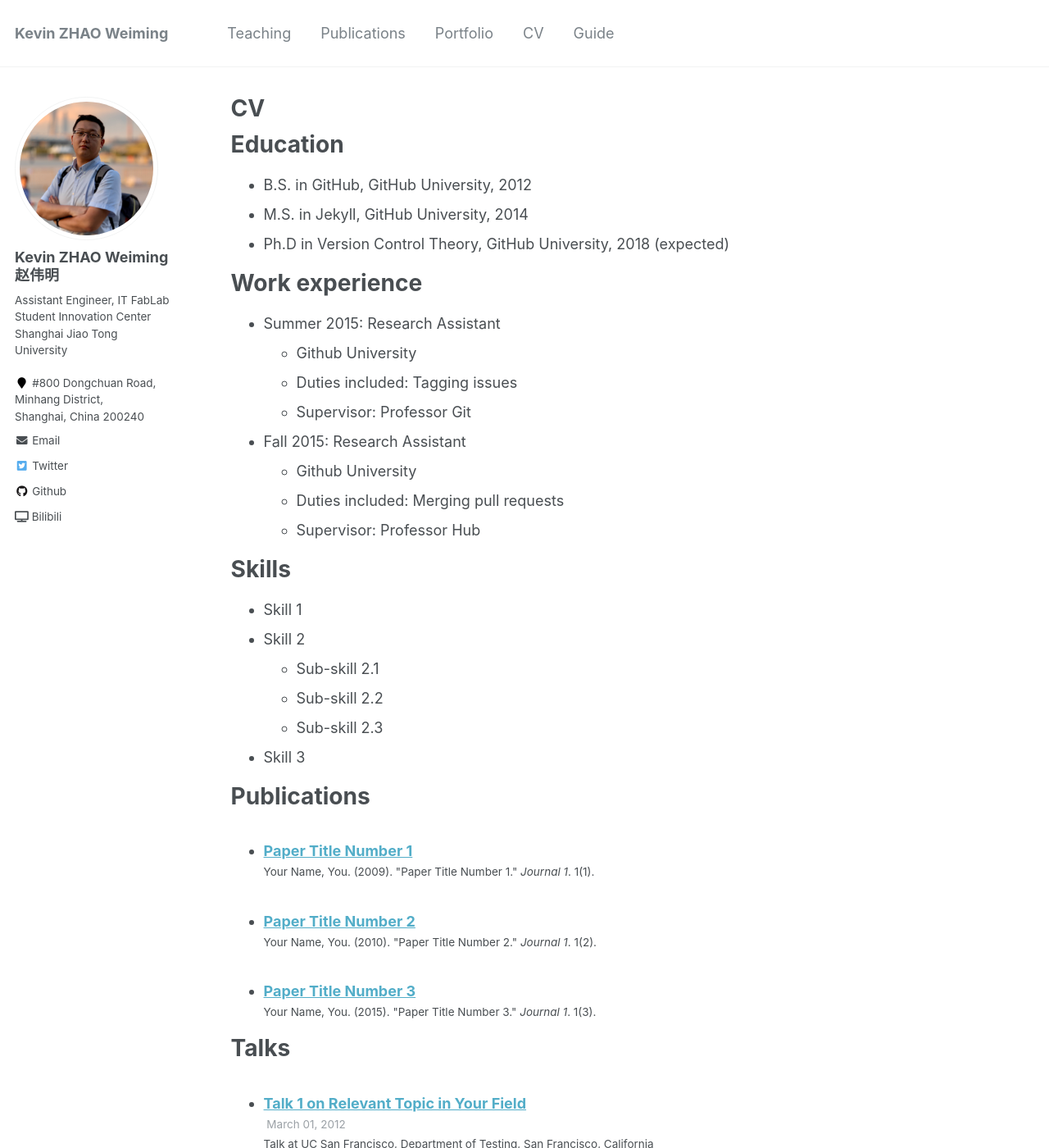
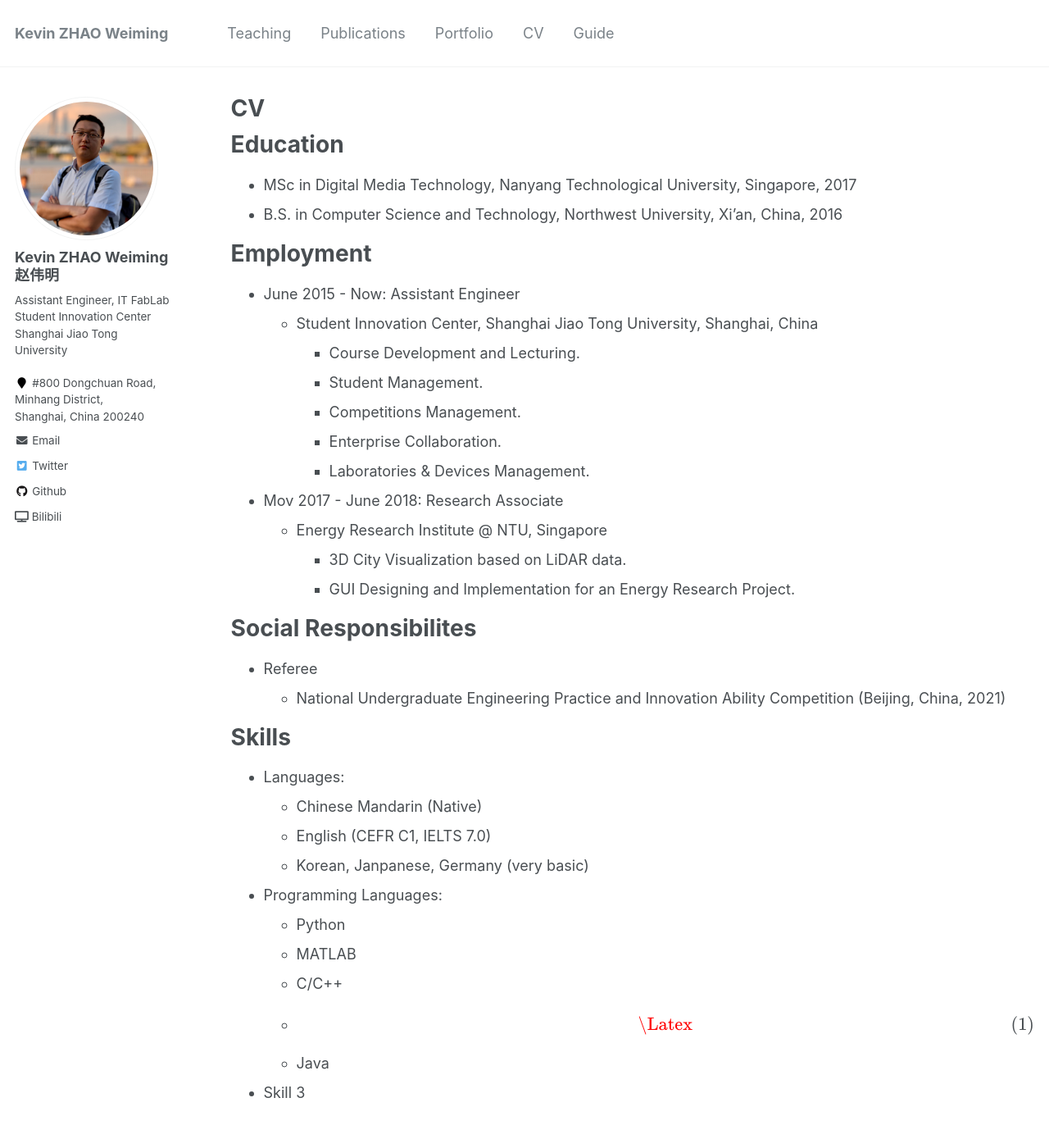
Before and after one commit to zwm0426/zwm0426.github.io, a Jekyll site: the page built from _pages/cv.md, in a window 1280 px wide and 1400 px high. Shown: the whole window at 82% size. Built offline with Jekyll 4.4.1, drawn with Linux system fonts in a browser that asks for light colours; formulas are drawn with MathJax 3; some of the changed text lies outside the part shown.

Commit message:
Update cv.md

```diff
--- a/_pages/cv.md
+++ b/_pages/cv.md
@@ -11,32 +11,47 @@ redirect_from:
 
 Education
 ======
-* B.S. in GitHub, GitHub University, 2012
-* M.S. in Jekyll, GitHub University, 2014
-* Ph.D in Version Control Theory, GitHub University, 2018 (expected)
+* MSc in Digital Media Technology, Nanyang Technological University, Singapore, 2017
+* B.S. in Computer Science and Technology, Northwest University, Xi’an, China, 2016
 
-Work experience
+Employment
 ======
-* Summer 2015: Research Assistant
-  * Github University
-  * Duties included: Tagging issues
-  * Supervisor: Professor Git
+* June 2015 - Now: Assistant Engineer
+  * Student Innovation Center, Shanghai Jiao Tong University, Shanghai, China
+    * Course Development and Lecturing.
+    * Student Management.
+    * Competitions Management.
+    * Enterprise Collaboration.
+    * Laboratories & Devices Management.
 
-* Fall 2015: Research Assistant
-  * Github University
-  * Duties included: Merging pull requests
-  * Supervisor: Professor Hub
+* Mov 2017 - June 2018: Research Associate
+  * Energy Research Institute @ NTU, Singapore
+    * 3D City Visualization based on LiDAR data.
+    * GUI Designing and Implementation for an Energy Research Project.
+
+
+Social Responsibilites
+======
+* Referee
+  * National Undergraduate Engineering Practice and Innovation Ability Competition (Beijing, China, 2021)
 
 Skills
 ======
-* Skill 1
-* Skill 2
-  * Sub-skill 2.1
-  * Sub-skill 2.2
-  * Sub-skill 2.3
+* Languages:
+  * Chinese Mandarin (Native)
+  * English (CEFR C1, IELTS 7.0)
+  * Korean, Janpanese, Germany (very basic)
+
+* Programming Languages:
+  * Python
+  * MATLAB
+  * C/C++
+  * $$ \Latex{} $$
+  * Java
+
 * Skill 3
 
-Publications
+<!-- Publications
 ======
   <ul>{% for post in site.publications %}
     {% include archive-single-cv.html %}
@@ -56,4 +71,4 @@ Teaching
 
 Service and leadership
 ======
-* Currently signed in to 43 different slack teams
+* Currently signed in to 43 different slack teams -->
```
